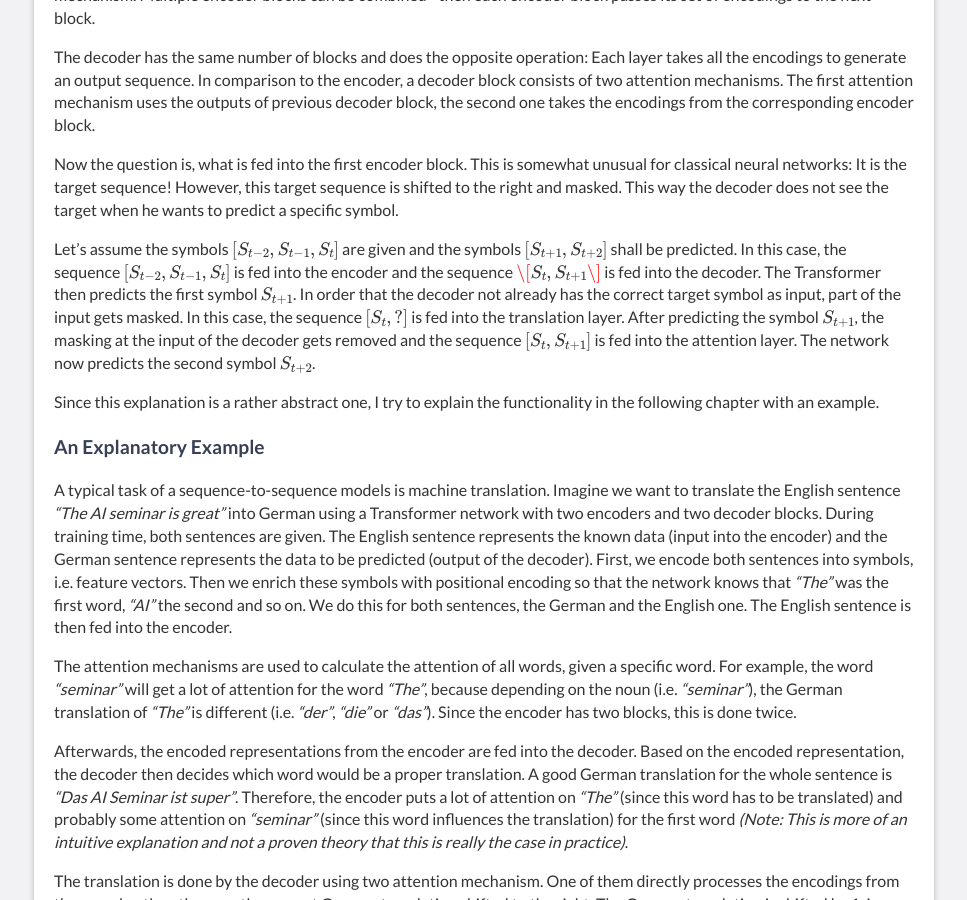
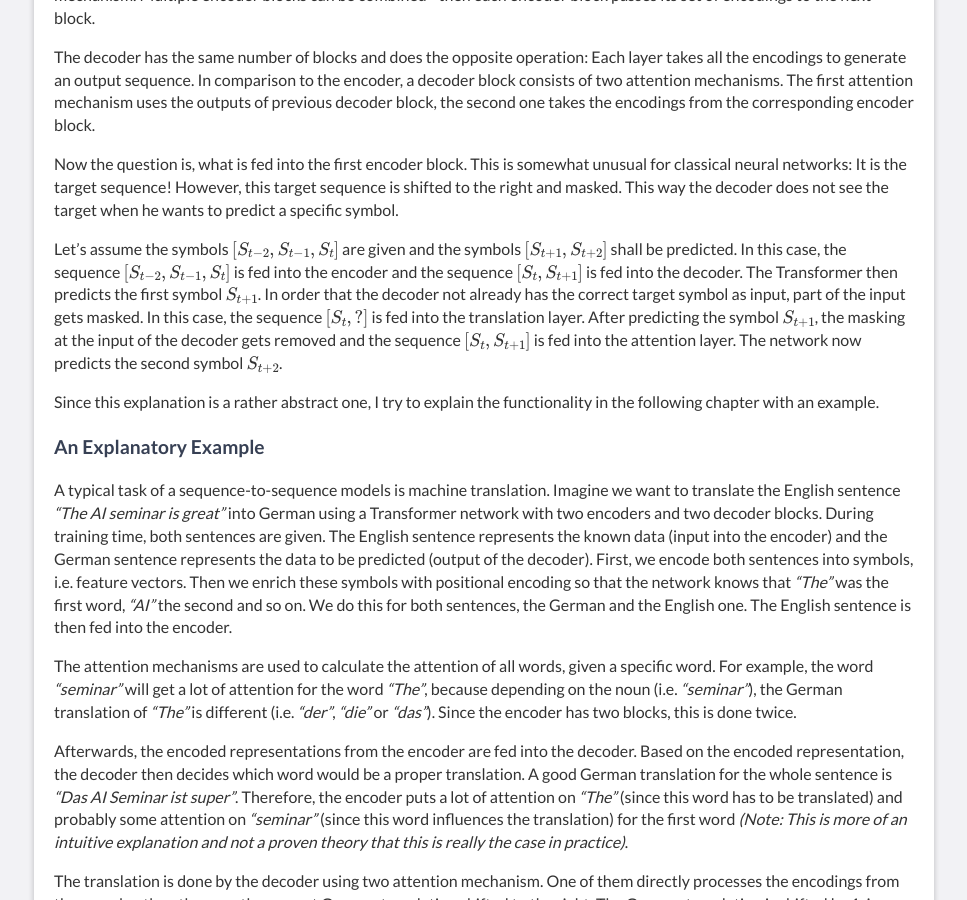
Before and after one commit to sagerpascal/sagerpascal.github.io, a Jekyll site: the page built from _posts/2021-04-13-EVA-Part3.md, in a window 1280 px wide and 900 px high, scrolled down 2057 px. Shown: the whole window, without its empty margins (156-1123 px from the left). Built offline with Jekyll 4.4.1, drawn with Linux system fonts in a browser that asks for light colours; comment, search, counter and statistics services are not loaded.

Commit message:
Update Blogpost

```diff
--- a/_posts/2021-04-13-EVA-Part3.md
+++ b/_posts/2021-04-13-EVA-Part3.md
@@ -56,7 +56,7 @@ Now the question is, what is fed into the first encoder block. This is somewhat
 However, this target sequence is shifted to the right and masked. This way the decoder does not see the target when he wants to predict a specific symbol.
 
 Let's assume the symbols $$[S_{t-2}, S_{t-1}, S_{t} ]$$ are given and the symbols $$[S_{t+1}, S_{t+2}]$$ shall be predicted. In this case, the sequence $$[S_{t-2}, S_{t-1}, S_{t}]$$
-is fed into the encoder and the sequence $$\[S_{t}, S_{t+1}\]$$ is fed into the decoder. The Transformer then predicts the first symbol $$S_{t+1}$$. In order that the decoder not already
+is fed into the encoder and the sequence $$[S_{t}, S_{t+1}]$$ is fed into the decoder. The Transformer then predicts the first symbol $$S_{t+1}$$. In order that the decoder not already
 has the correct target symbol as input, part of the input gets masked. In this case, the sequence $$[S_{t}, ?]$$ is fed into the translation layer.
 After predicting the symbol $$S_{t+1}$$, the masking at the input of the decoder gets removed and the sequence $$[S_{t}, S_{t+1}]$$ is fed into the attention layer. The network
 now predicts the second symbol $$S_{t+2}$$.
```
